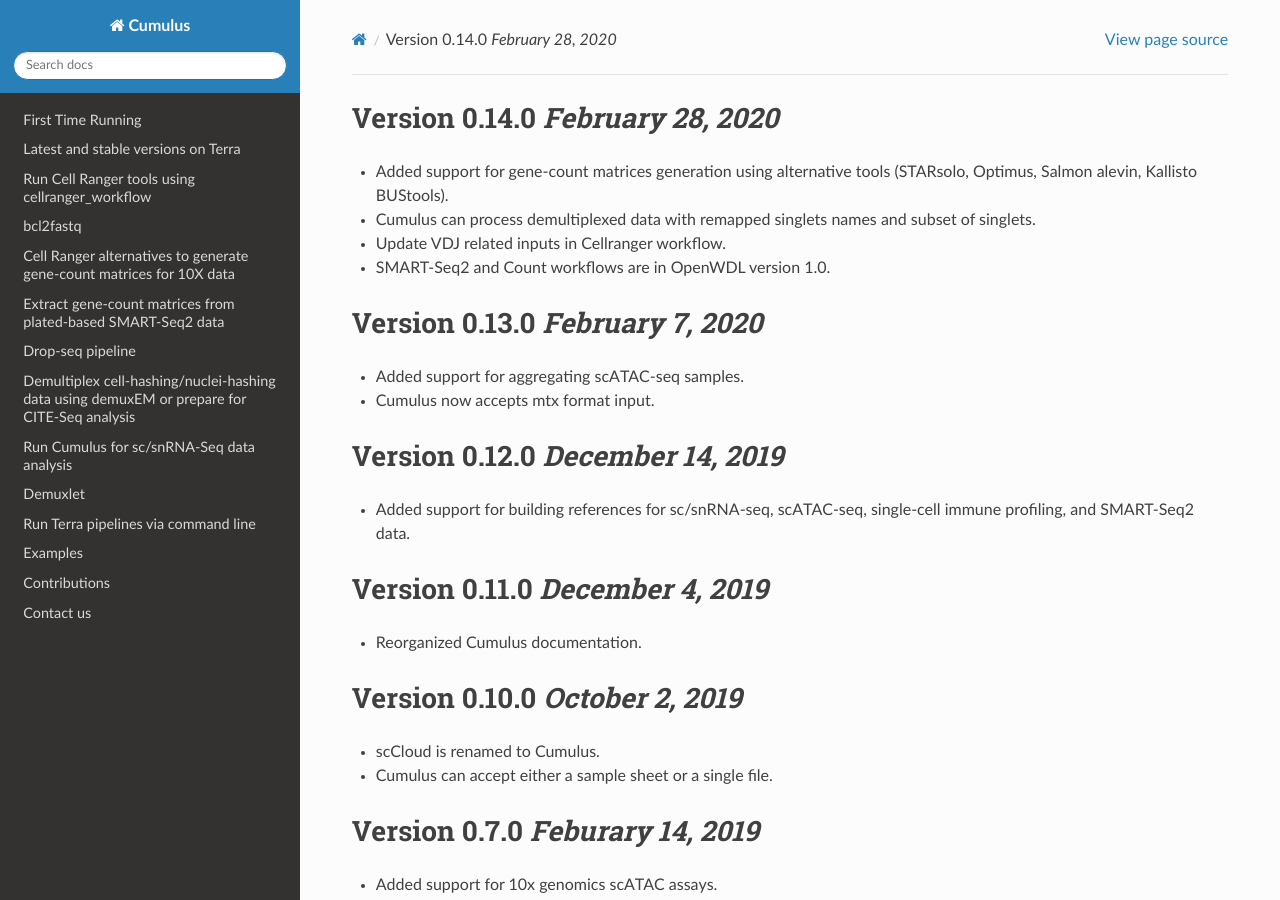
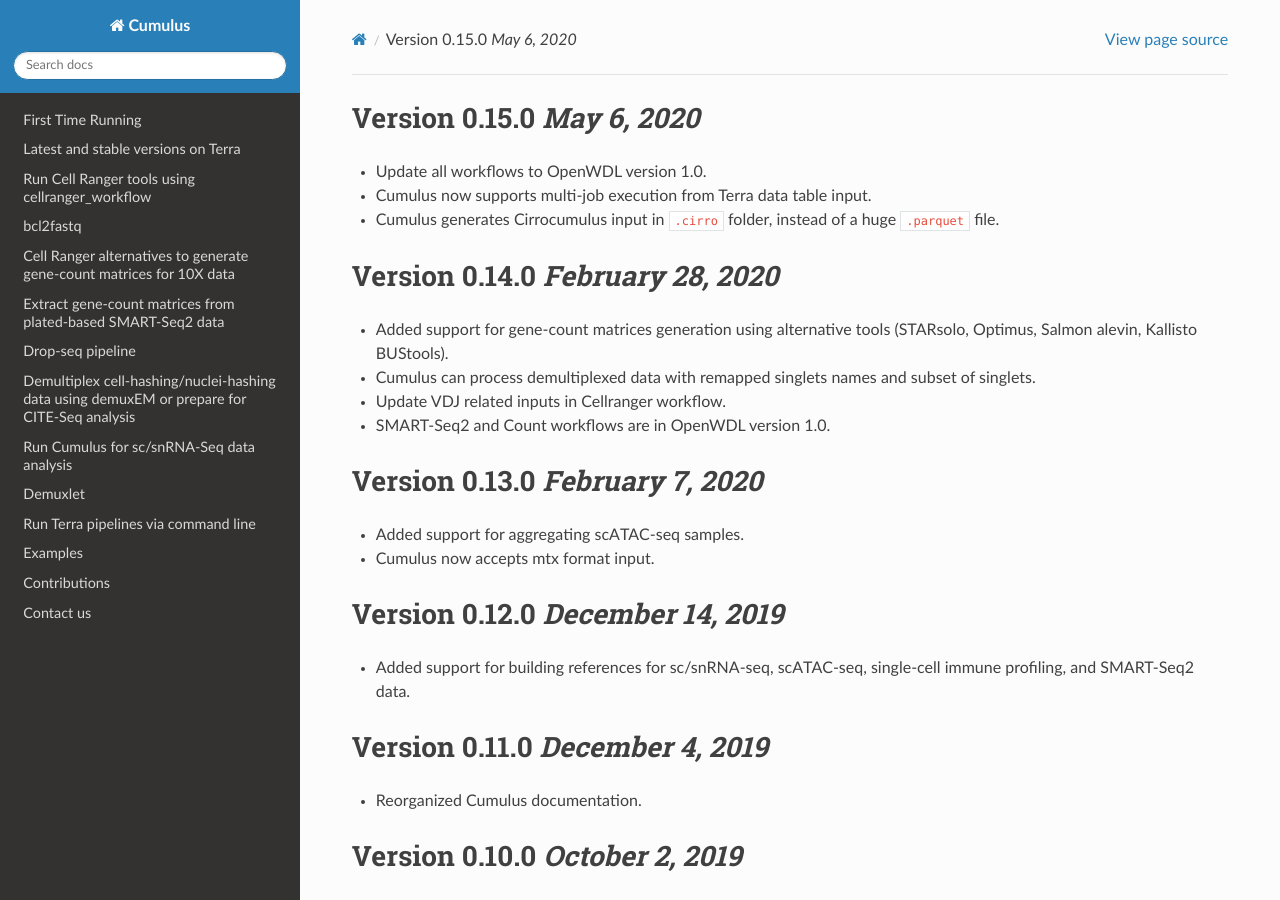
Before and after one commit to lilab-bcb/cumulus, a Sphinx documentation site: the page built from docs/release_notes.rst, in a window 1280 px wide and 900 px high. Built offline with Sphinx 7.4.7 and the Read the Docs theme 2.0.0, drawn with Linux system fonts in a browser that asks for light colours.

Commit message:
update release doc

```diff
--- a/docs/release_notes.rst
+++ b/docs/release_notes.rst
@@ -1,3 +1,10 @@
+Version 0.15.0 `May 6, 2020`
+-------------------------------
+
+* Update all workflows to OpenWDL version 1.0.
+* Cumulus now supports multi-job execution from Terra data table input.
+* Cumulus generates Cirrocumulus input in ``.cirro`` folder, instead of a huge ``.parquet`` file.
+
 Version 0.14.0 `February 28, 2020`
 -----------------------------------
 
```
